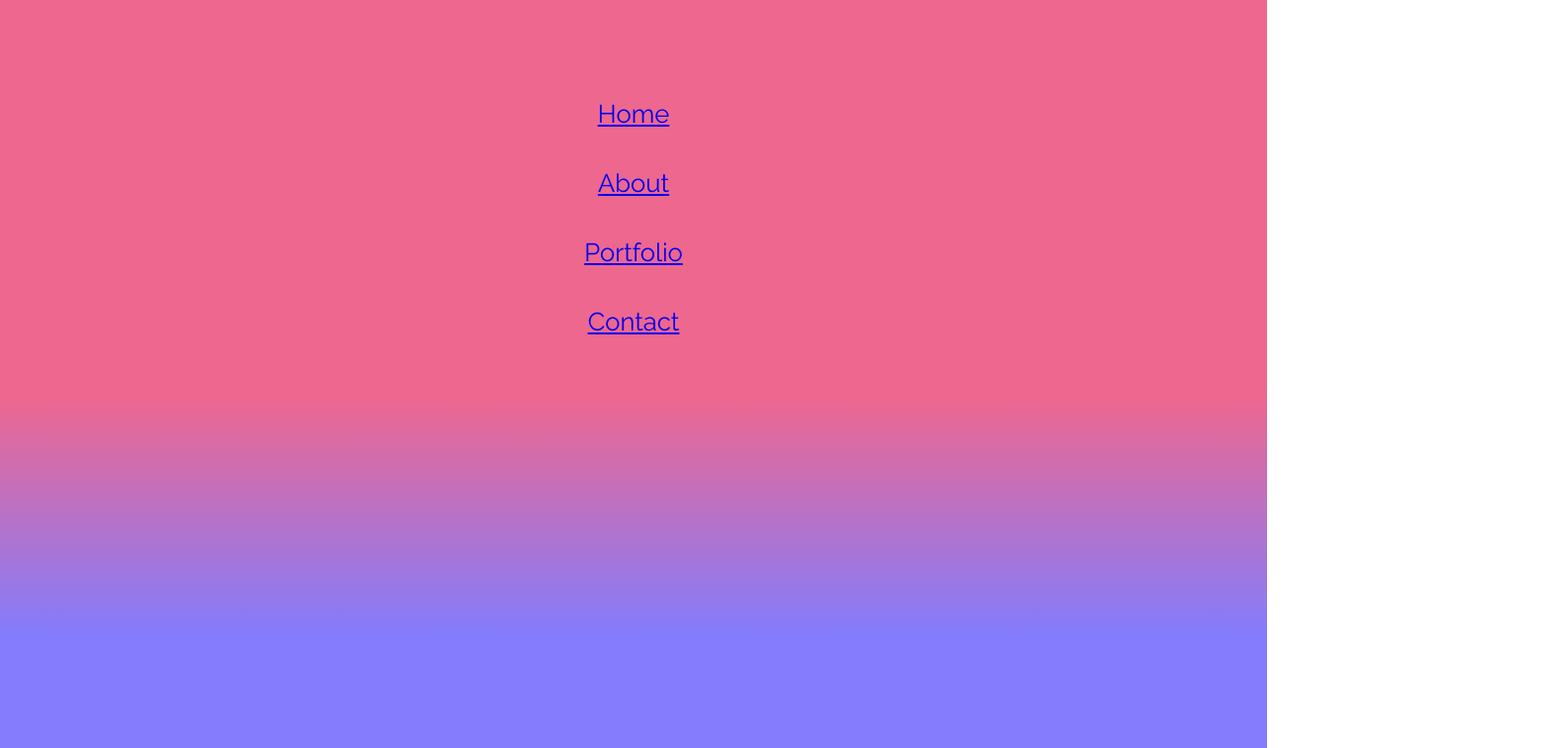
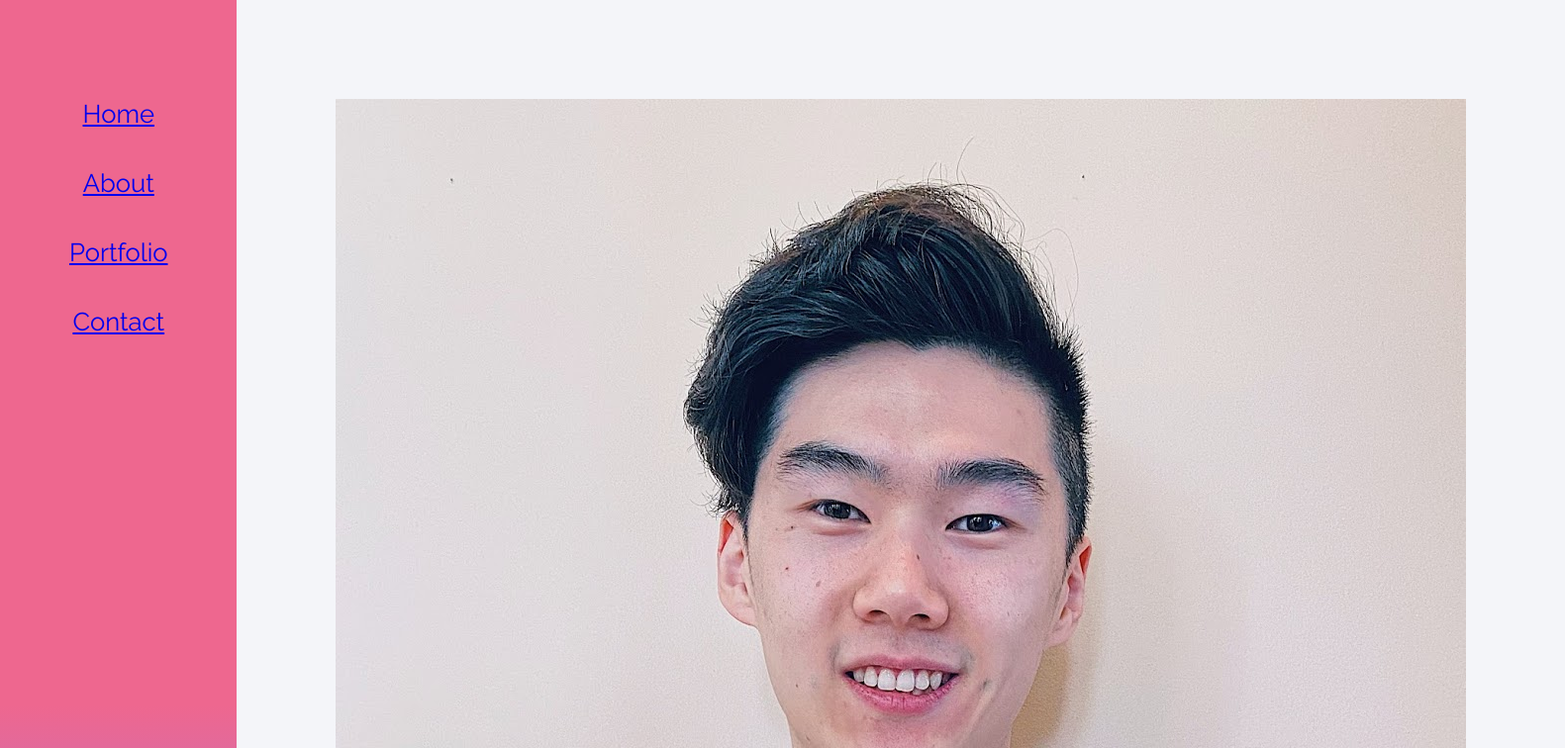
Before and after one commit to seykafu/seykafu, a React (Create React App) app: page / in a window 1280 px wide. Shown: the top 756 px of the page at 99% size, 1581 px wide, since content can reach past the window. Built offline with nearby package versions, Linux system fonts and the light colour scheme.

Commit message:
adding to website

```diff
--- a/package.json
+++ b/package.json
@@ -11,6 +11,7 @@
     "react-dom": "^17.0.2",
     "react-router-dom": "^5.2.0",
     "react-scripts": "4.0.3",
+    "react-typing-effect": "^2.0.5",
     "web-vitals": "^1.1.1"
   },
   "scripts": {
--- a/src/App.css
+++ b/src/App.css
@@ -55,3 +55,36 @@ nav ul li
 {
 font-weight: bolder;
 }
+
+/* Home Section */
+.social
+{
+position: absolute;
+margin-top: 20px;
+display: flex;
+bottom: 60px;
+}
+.social i
+{
+padding-right: 30px;
+font-size: 25px;
+color: #9a9b9c;
+}
+.social i:hover
+{
+color: #ffffff;
+}
+
+/* About Section */
+.subtopic
+{
+margin:10px 10px 30px 10px !important;
+}
+p
+{
+font-size: var(--fontsize-p);
+}
+h1,h2,h3,h4,p
+{
+margin: 10px;
+}
--- a/src/App.js
+++ b/src/App.js
@@ -6,11 +6,21 @@ BrowserRouter as Router,
 Route,
 } from "react-router-dom";
 import Navbar from './components/Navbar';
+import Home from './contents/Home';
+import About from './contents/About';
+
 function App() {
+
     return (
     <Router>
         <div className="App">
         <Navbar />
+            <Route exact path="/">
+                <Home />
+            </Route>
+            <Route path="/about">
+                <About />
+            </Route>
         </div>
     </Router>
     )
--- a/src/components/Navbar.js
+++ b/src/components/Navbar.js
@@ -2,6 +2,7 @@ import React, { Component } from 'react';
 import Navitem from './Navitem';
 // We'll code Navitem.js later for now let's focus on Navbar.js
 // “Navitem” is the sub-component.
+
 class Navbar extends Component {
 
     constructor(props)
--- a/src/components/Navitem.js
+++ b/src/components/Navitem.js
@@ -4,7 +4,8 @@ class Navitem extends Component {
 render() {
 return (
 <li id={this.props.item}>
-<Link to={this.props.tolink} onClick={this.props.activec.bind(this,this.props.item)}>{this.props.item}</Link>
+<Link to={this.props.tolink} onClick={this.props.activec.bind(this,this.props.item)}>{this.props.item}
+</Link>
 </li>
 )
 }
--- a/src/components/Social.js
+++ b/src/components/Social.js
@@ -0,0 +1,13 @@
+import React, { Component } from 'react';
+class Social extends Component {
+render() {
+return (
+<div class="social">
+<a href="https://github.com/seykafu" target="_blank"><i class="fab fa-github"></i></a>
+<a href="https://Linkedin.com/in/kaseyfu" target="_blank"><i class="fab fa-linkedin-in"></i></a>
+<a href="https://medium.com/@seykafu" target="_blank"><i class="fab fa-medium-m"></i></a>
+</div>
+)
+}
+}
+export default Social
--- a/src/contents/About.js
+++ b/src/contents/About.js
@@ -0,0 +1,17 @@
+import React, { Component } from 'react';
+class About extends Component {
+render() {
+return (
+<div className="condiv">
+<h1 className="subtopic">About Me</h1>
+<h4>Hey there,</h4>
+<h1>I'm Zhao Jun Xiang Fu, also known as Kasey.</h1>
+<h3>Product Manager | Writer </h3>
+<br></br>
+<p>I graduated from Waterloo and worked at a few cool companies for my co-ops! Throughout my journey, I've won hackathons, worked on side projects and began a hobby of writing!
+</p>
+</div>
+)
+}
+}
+export default About
--- a/src/contents/Home.js
+++ b/src/contents/Home.js
@@ -0,0 +1,21 @@
+import React, { Component } from 'react';
+import ReactTypingEffect from 'react-typing-effect';
+
+//importing the picture as "profilepic".
+import profilepic from '../img/kaseyfu.jpeg';
+import Social from '../components/Social';
+
+class Home extends Component {
+render() {
+return (
+    <div className="condiv home">
+        <img src={profilepic} className="profilepic"></img>
+        <ReactTypingEffect className="typingeffect" text={["My name is Kasey! I'm a product manager and a writer!"]} speed={100} eraseDelay={700}/>
+
+        <Social />
+    </div>
+
+)
+}
+}
+export default Home
```
Also changed, not shown: src/img/kaseyfu.jpeg (added), 1 other file (tests, documents, lock files or other folders). Lines whose indentation alone changed are shown as unchanged.
